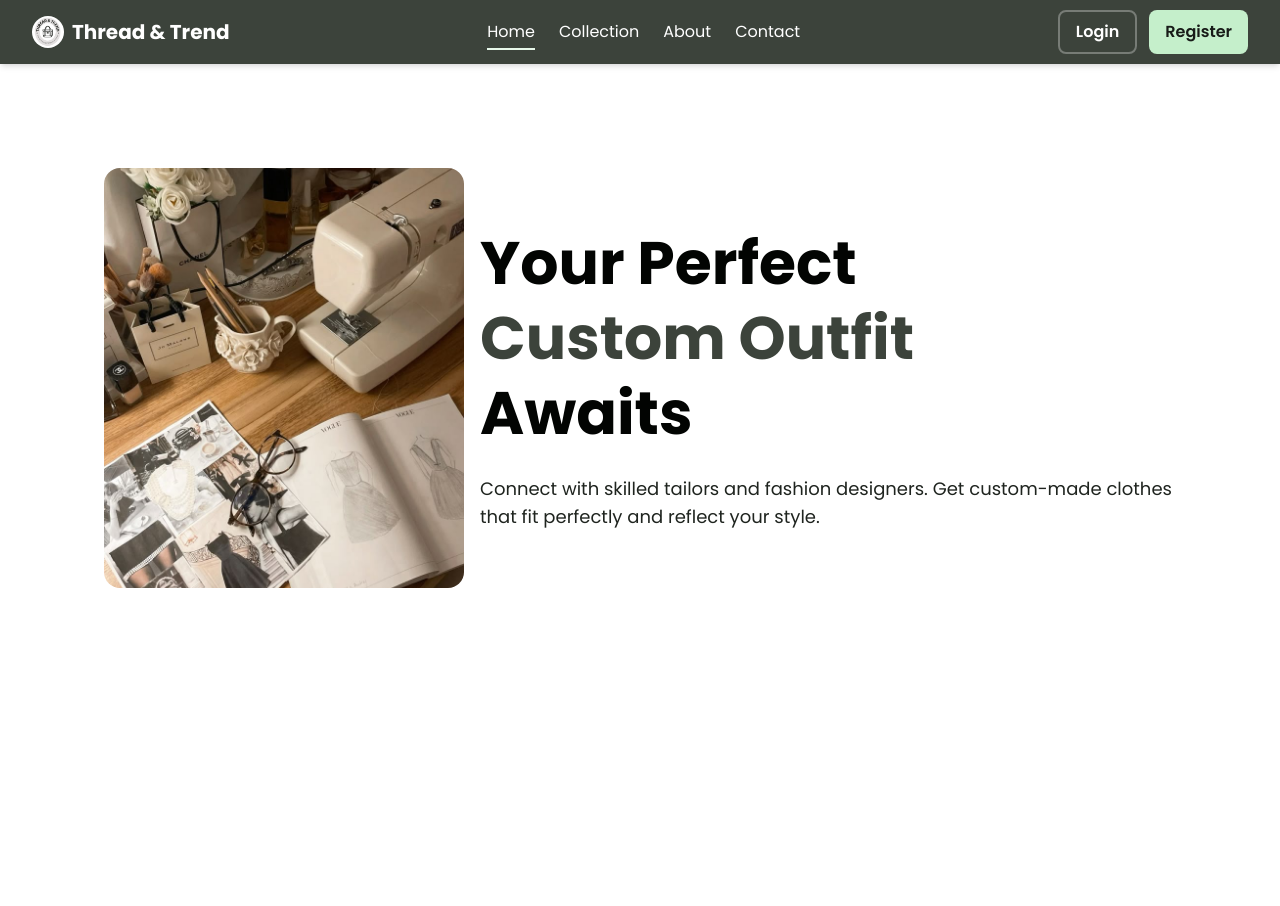
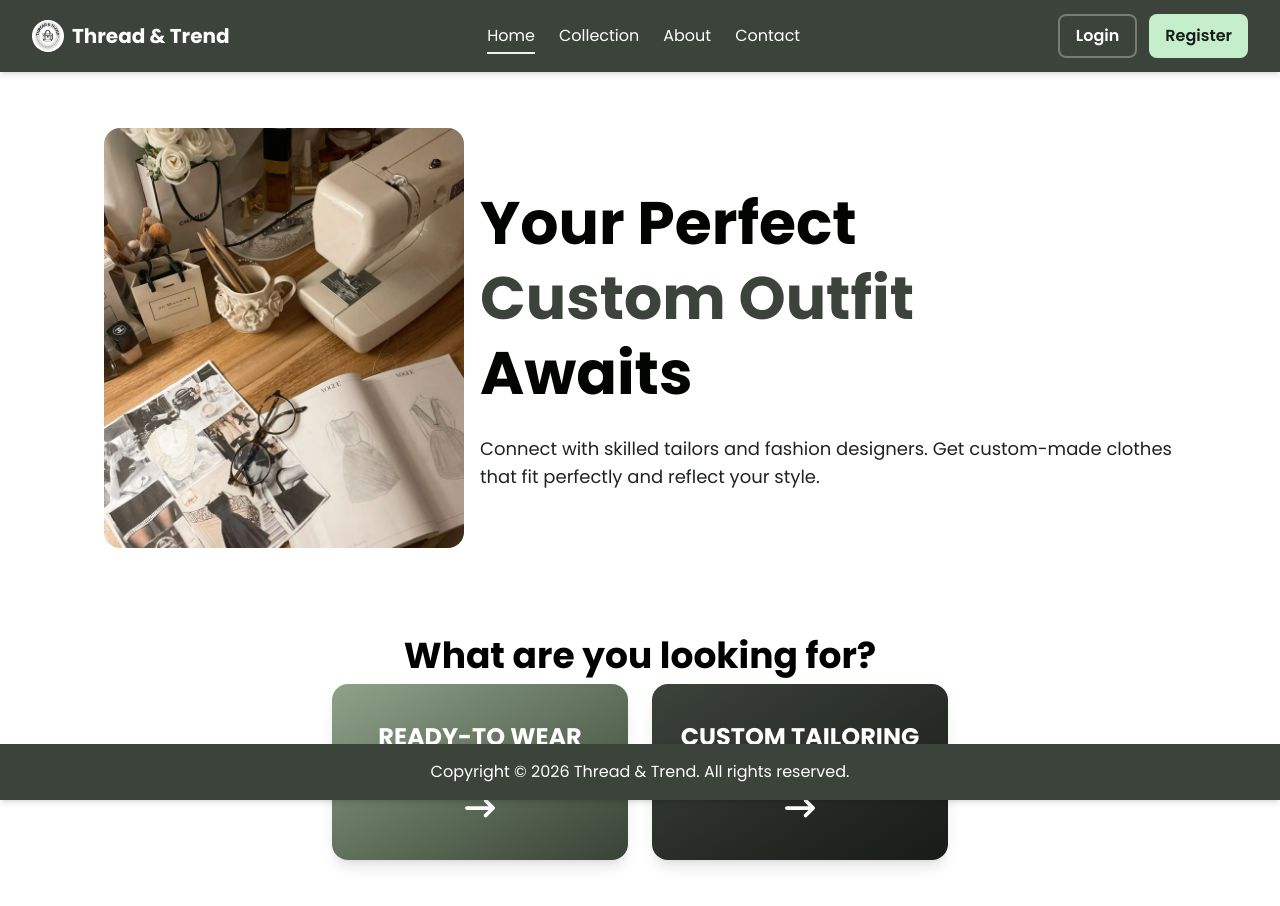
Before and after one commit to Vinayak-Chv/FinalYearProject, a React (Vite) app in the folder frontend/: page / in a window 1280 px wide. Shown: the top 906 px of the page. Before the commit the page ends 800 px from the top, so only its background shows below. Built offline with nearby package versions, Linux system fonts and the light colour scheme.

Commit message:
Modification in Hero section, Category section is added below the hero section and footer is also added

```diff
--- /dev/null
+++ b/frontend/src/components/Browse.jsx
@@ -0,0 +1,20 @@
+import React from 'react'
+import { FaArrowRightLong } from "react-icons/fa6";
+import { useNavigate } from 'react-router-dom'
+
+const Browse = () => {
+    const navigate = useNavigate()
+
+    return (
+        <div className='w-full h-auto flex justify-center items-center flex-col gap-2'>
+            <h1 className='font-bold text-text-primary-primary text-4xl'>What are you looking for?</h1>
+
+            <div className='flex justify-between items-center gap-6'>
+                <button className='btn bg-linear-to-br from-secondary to-secondary-dark' onClick={() => navigate("/collection")}>READY-TO WEAR (Designs) <FaArrowRightLong className='text-3xl' /></button>
+                <button className='btn bg-linear-to-br from-primary to-primary-dark' onClick={() => navigate("/tailor")}>CUSTOM TAILORING (Services) <FaArrowRightLong className='text-3xl' /></button>
+            </div>
+        </div>
+    )
+}
+
+export default Browse
--- /dev/null
+++ b/frontend/src/components/Footer.jsx
@@ -0,0 +1,11 @@
+import React from 'react'
+
+const Footer = () => {
+    return (
+        <div className='bg-primary w-full shadow-md h-14 flex justify-center items-center sticky bottom-0'>
+            <h2 className='text-white'>Copyright &copy; 2026 Thread & Trend. All rights reserved.</h2>
+        </div>
+    )
+}
+
+export default Footer
--- a/frontend/src/components/Hero.jsx
+++ b/frontend/src/components/Hero.jsx
@@ -2,7 +2,6 @@ import HeroSection from '../assets/Hero.jpg'
 
 const Hero = () => {
   return (
-    <main className='py-4 md:py-12'>
     <div className='flex justify-between gap-4 items-center rounded-2xl p-2'>
       { /* Left Side */}
       <div className='order-1 md:order-2'>
@@ -23,7 +22,6 @@ const Hero = () => {
         </p>
       </div>
     </div>
-    </main>
   );
 };
 
--- a/frontend/src/components/Navbar.jsx
+++ b/frontend/src/components/Navbar.jsx
@@ -8,7 +8,7 @@ const Navbar = () => {
       {/* Left Side */}
       <header className="bg-primary shadow-md sticky top-0 z-50 w-full">
         <div className="max-w-7xl mx-auto px-4 sm:px-6 lg:px-8">
-          <div className="flex justify-between items-center h-16">
+          <div className="flex justify-between items-center h-18">
             <div className="flex items-center gap-2">
               <img src={Logo} className="w-8 h-8 rounded-full"></img>
               <span className="text-xl font-bold text-white cursor-pointer">
--- a/frontend/src/index.css
+++ b/frontend/src/index.css
@@ -3,6 +3,10 @@
 
 body {
   @apply bg-background;
+}
+
+.btn {
+  @apply relative flex flex-col items-center justify-center gap-2 cursor-pointer w-74 h-44 font-bold text-2xl text-white bg-linear-to-br rounded-2xl shadow-lg hover:shadow-xl transition-all duration-300 hover:scale-110 overflow-hidden;
 }
 
 @layer components {
--- a/frontend/src/pages/Home.jsx
+++ b/frontend/src/pages/Home.jsx
@@ -1,11 +1,13 @@
 import React from "react";
 import Hero from "../components/Hero";
+import Browse from "../components/Browse";
 
 const Home = () => {
   return (
-    <main className='py-4 md:py-12 space-y-12 md:space-y-20'>
+    <div className='py-4 md:py-12 space-y-12 md:space-y-20'>
       <Hero />
-    </main>
+      <Browse />
+    </div>
   );
 };
 
--- a/frontend/src/routes/index.jsx
+++ b/frontend/src/routes/index.jsx
@@ -15,13 +15,15 @@ import About from "../pages/About";
 import Contact from "../pages/Contact";
 import Login from "../pages/Login";
 import Register from "../pages/Register";
+import Footer from "../components/Footer";
 
 // More pages will be added according to the Customer, SP's and Admin
 
 const Index = () => {
   return (
-    <>
+    <div className="min-h-screen flex flex-col">
       <Navbar />
+      <main className="grow">
         <div className="max-w-6xl mx-auto px-4 sm:px-6 lg:px-8">
           <Routes>
             <Route path="/" element={<Home />} />
@@ -35,7 +37,9 @@ const Index = () => {
             <Route path="/register" element={<Register />} />
           </Routes>
         </div>
-    </>
+      </main>
+      <Footer />
+    </div>
   );
 };
 
```
Lines whose indentation alone changed are shown as unchanged.
